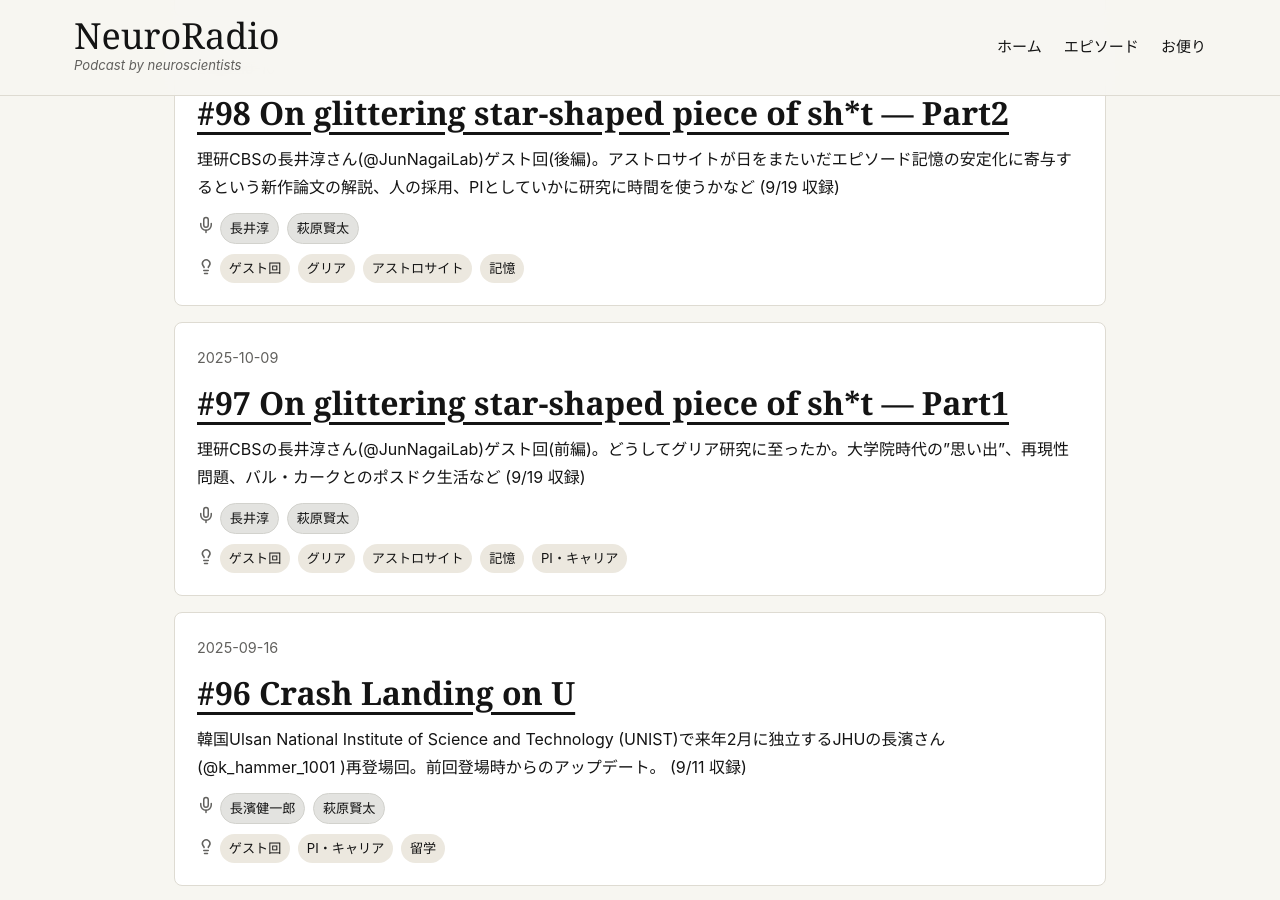
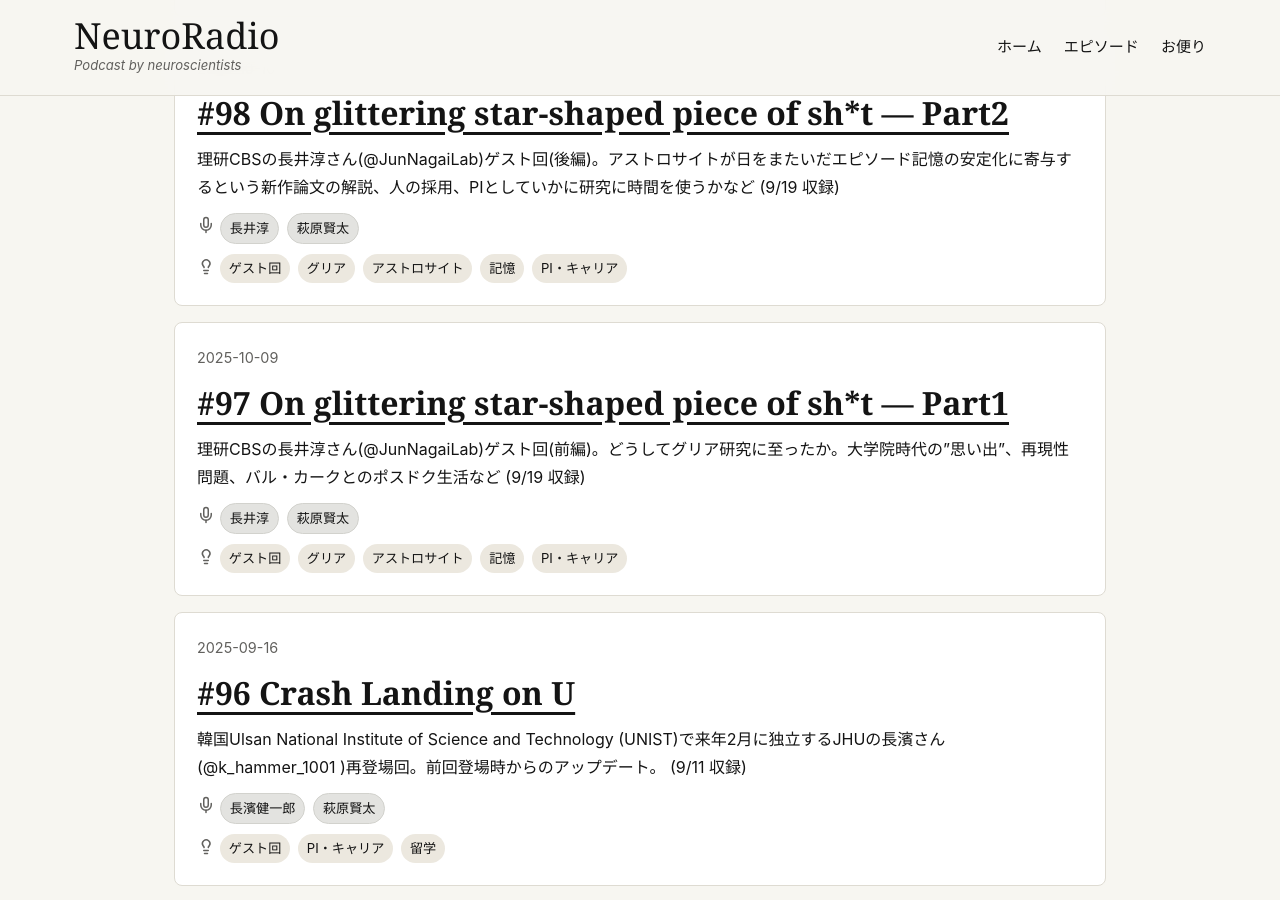
Before and after one commit to yfujis/neuroradio.github.io, a Jekyll site: the page built from episodes/index.html, in a window 1280 px wide and 900 px high, scrolled down 2124 px. Built offline with Jekyll 4.4.1, drawn with Linux system fonts in a browser that asks for light colours.

Commit message:
fix some tags2

```diff
--- a/_posts/2025-10-16-on-glittering-star-shaped-piece-of-sh-t-part2.md
+++ b/_posts/2025-10-16-on-glittering-star-shaped-piece-of-sh-t-part2.md
@@ -6,7 +6,7 @@ date: 2025-10-16
 permalink: /2025/10/16/98-on-glittering-star-shaped-piece-of-sh-t-part2/
 spotify: "https://open.spotify.com/embed/episode/6yjPfScHjo3HIZCFNRbfFL?utm_source=generator"
 performers: ["長井淳", "萩原賢太"]
-topics: ["ゲスト回", "グリア", "アストロサイト", "記憶"]
+topics: ["ゲスト回", "グリア", "アストロサイト", "記憶", "PI・キャリア"]
 summary: "理研CBSの長井淳さん(@JunNagaiLab)ゲスト回(後編)。アストロサイトが日をまたいだエピソード記憶の安定化に寄与するという新作論文の解説、人の採用、PIとしていかに研究に時間を使うかなど (9/19 収録)"
 ---
 
```
